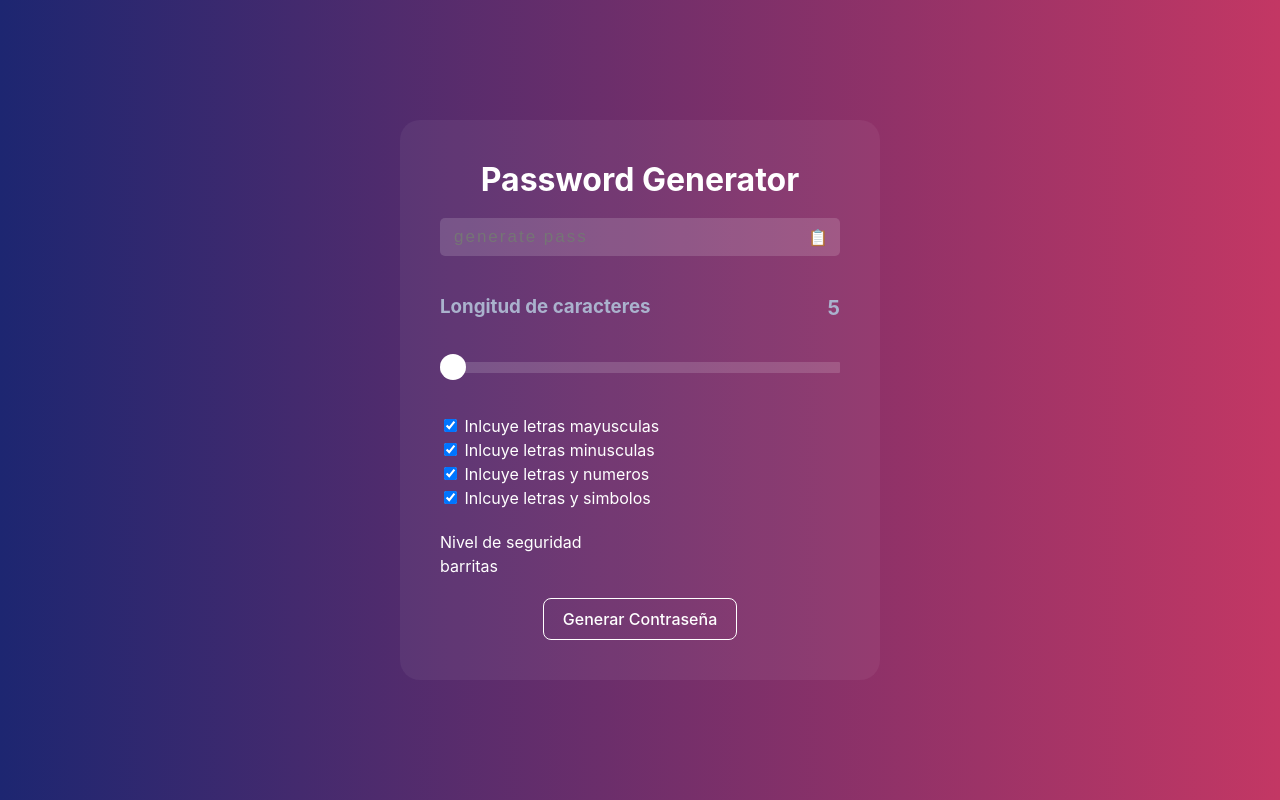
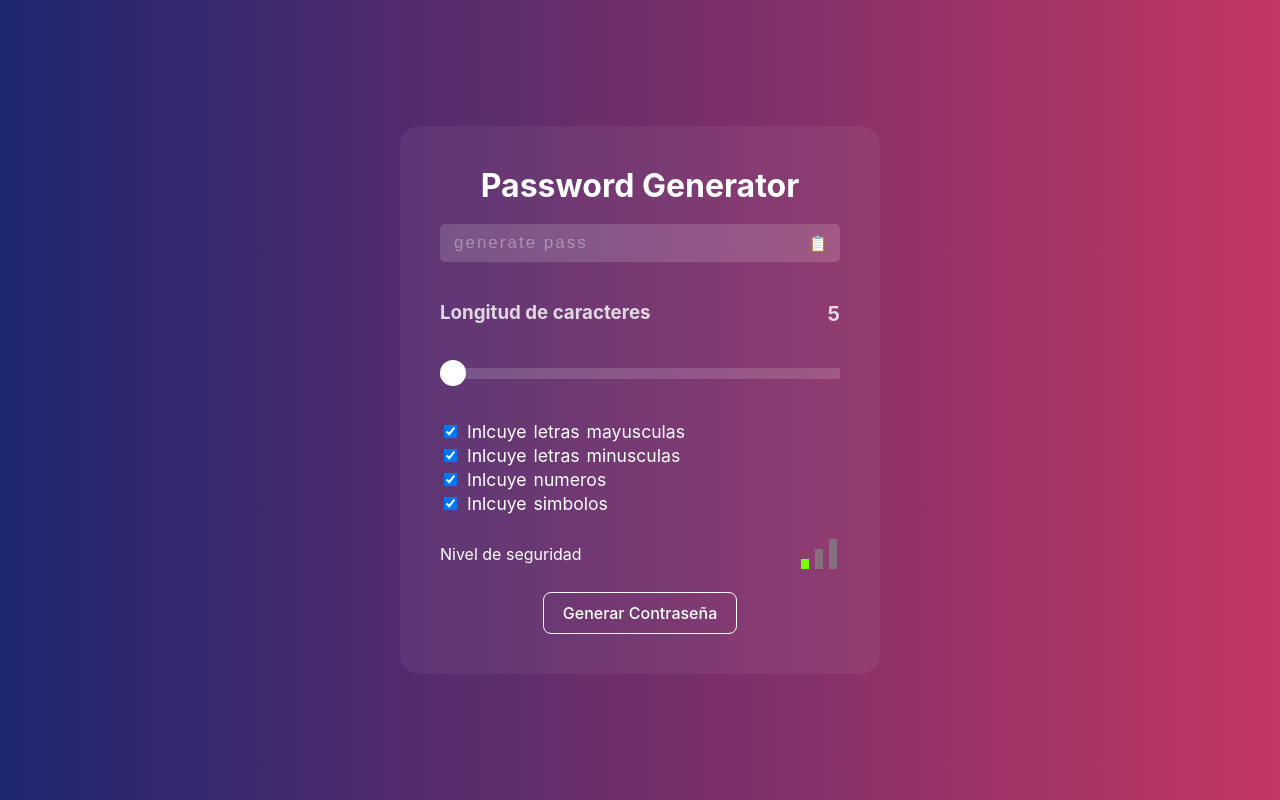
Before and after one commit to adanuriplata/passwordGenerator, a React (Vite) app: page / in a window 1280 px wide. Built offline with nearby package versions, Linux system fonts and the light colour scheme.

Commit message:
Feat: Added level security component

```diff
--- a/src/App.tsx
+++ b/src/App.tsx
@@ -1,4 +1,4 @@
-import { ChangeEvent, useState } from "react";
+import { ChangeEvent, useEffect, useState } from "react";
 import "./App.css";
 import { GeneratePassword } from "./GeneratePassword";
 import { Password } from "./types/password";
@@ -13,6 +13,15 @@ import { defaultOptions } from "./DefaultOptions";
 
 function App() {
   const [optionsPass, setOptionsPass] = useState<Password>(defaultOptions);
+  const [isBlockButton, setIsBlockButton] = useState(false)
+
+  useEffect( () => {
+    if(!optionsPass.lowerCaseOption && !optionsPass.upperCaseOption && !optionsPass.symbolsOption && !optionsPass.numbersOption){
+      setIsBlockButton(true)
+    }else {
+      setIsBlockButton(false)
+    }
+  }, [optionsPass])
 
   const handleOptionChangeUpperCase = (e: ChangeEvent<HTMLInputElement>) => {
     setOptionsPass((optionsPass) => {
@@ -75,9 +84,9 @@ function App() {
           handleOptionChangeUpperSymbols={handleOptionChangeUpperSymbols}
         />
 
-        <SecurityLevel />
+        <SecurityLevel password={optionsPass}/>
 
-        <GeneratePassButton handleGeneratePass={handleGeneratePass} />
+        <GeneratePassButton handleGeneratePass={handleGeneratePass} blockButton={isBlockButton} />
       </div>
     </div>
   );
--- a/src/components/CheckboxOptions.tsx
+++ b/src/components/CheckboxOptions.tsx
@@ -18,15 +18,16 @@ export const CheckboxOptions: FC<CheckboxOptionsProps> = ({
 }) => {
   return (
     <div className="container__options">
-      <label htmlFor="">
+      <label>
         <input
+          name="upperCase"
           checked={password.upperCaseOption}
           type="checkbox"
           onChange={(e) => handleOptionChangeUpperCase(e)}
         />
         <span> Inlcuye letras mayusculas </span>
       </label>
-      <label htmlFor="">
+      <label>
         <input
           checked={password.lowerCaseOption}
           type="checkbox"
@@ -34,21 +35,21 @@ export const CheckboxOptions: FC<CheckboxOptionsProps> = ({
         />
         <span> Inlcuye letras minusculas </span>
       </label>
-      <label htmlFor="">
+      <label>
         <input
           checked={password.numbersOption}
           type="checkbox"
           onChange={(e) => handleOptionChangeNumbers(e)}
         />
-        <span> Inlcuye letras y numeros </span>
+        <span> Inlcuye numeros </span>
       </label>
-      <label htmlFor="">
+      <label>
         <input
           checked={password.symbolsOption}
           type="checkbox"
           onChange={(e) => handleOptionChangeUpperSymbols(e)}
         />
-        <span> Inlcuye letras y simbolos </span>
+        <span> Inlcuye simbolos </span>
       </label>
     </div>
   );
--- a/src/components/GeneratePassButton.tsx
+++ b/src/components/GeneratePassButton.tsx
@@ -2,15 +2,17 @@ import { FC } from "react";
 
 interface GeneratePassButonProps {
   handleGeneratePass: () => void;
+  blockButton: boolean
 }
 
 export const GeneratePassButton: FC<GeneratePassButonProps> = ({
   handleGeneratePass,
+  blockButton
 }) => {
   return (
     <div className="container__button">
       <div>
-        <button onClick={() => handleGeneratePass()}>Generar Contraseña</button>
+        <button className={blockButton ? 'blockButton' : ''} disabled={blockButton} onClick={() => handleGeneratePass()}>Generar Contraseña</button>
       </div>
     </div>
   );
--- a/src/components/SecurityLevel.tsx
+++ b/src/components/SecurityLevel.tsx
@@ -1,11 +1,96 @@
-import React from "react";
+import { FC, useEffect, useState } from "react";
+import { Password } from "../types/password";
 
-export const SecurityLevel = () => {
+interface SecurityLevelProps {
+  password: Password;
+}
+
+export const SecurityLevel:FC<SecurityLevelProps> = ({password}) => {
+
+  const [securityLevel, setSecurityLevel] = useState({
+    level1: false,
+    level2: false,
+    level3: false,
+  })
+
+  useEffect( () => {
+    //Zero security
+    if(!password.lowerCaseOption && !password.upperCaseOption && !password.symbolsOption && !password.numbersOption){
+      setSecurityLevel({level1: false, level2: false, level3: false})
+      return
+    }
+    //3 security
+    if(password.lenghtOption > 10 && password.lowerCaseOption && password.upperCaseOption && password.symbolsOption && password.numbersOption) {
+      setSecurityLevel({level1: true, level2: true, level3: true})
+      return
+    }
+    //2 security
+    if(
+      ((password.lenghtOption > 7) && (!password.upperCaseOption || !password.numbersOption || !password.symbolsOption || !password.lowerCaseOption))
+      ||
+      ((password.lenghtOption > 7 && password.lenghtOption < 11) && (password.upperCaseOption && password.numbersOption && password.symbolsOption && password.lowerCaseOption))
+      )
+      {
+      setSecurityLevel({level1: true, level2: true, level3: false})
+      return
+    }
+    //1 security
+    if(
+      ((password.lenghtOption < 8) && (password.upperCaseOption && password.numbersOption && password.symbolsOption && password.lowerCaseOption))
+      ||
+      ((password.lenghtOption < 8) && (password.upperCaseOption && password.numbersOption && password.symbolsOption && !password.lowerCaseOption))
+      )
+      {
+      setSecurityLevel({level1: true, level2: false, level3: false})
+      return
+    }
+
+
+
+
+    // //1 security
+    // if(
+    //   (password.lenghtOption < 8)
+    //   ||
+    //   ((password.lenghtOption < 8) && (password.upperCaseOption && password.numbersOption && password.symbolsOption && password.lowerCaseOption))
+    //   ||
+    //   ((password.lenghtOption < 8) && (password.upperCaseOption && password.numbersOption && password.symbolsOption && !password.lowerCaseOption))
+    //   ||
+    //   ((password.lenghtOption < 8) && (password.upperCaseOption && password.numbersOption && !password.symbolsOption && password.lowerCaseOption))
+    //   ) {
+    //   setSecurityLevel({level1: true, level2: false, level3: false})
+    //   return
+    // }
+    // //2 security
+    // if(
+    //   ((password.lenghtOption > 7 && password.lenghtOption < 11) && (password.upperCaseOption && password.numbersOption && password.symbolsOption && password.lowerCaseOption))
+    //   )
+    //   {
+    //   setSecurityLevel({level1: true, level2: true, level3: false})
+    //   return
+    // }
+
+    // if(
+    //   ((password.lenghtOption > 7) && (!password.lowerCaseOption || !password.upperCaseOption || !password.numbersOption || !password.symbolsOption))
+    //   )
+    //   {
+    //   setSecurityLevel({level1: true, level2: true, level3: false})
+    //   return
+    // }
+
+  }, [password])
+
+
+
   return (
     <div className="container__levelSecurity">
       <div>
         <div>Nivel de seguridad</div>
-        <div>barritas</div>
+        <div className="levelBarContianer">
+          <div className={`${ securityLevel.level1 ? 'levelBarCheck' : ''} levelBar levelBar1 full`}></div>
+          <div className={`${ securityLevel.level2 ? 'levelBarCheck' : ''} levelBar levelBar2 full`}></div>
+          <div className={`${ securityLevel.level3 ? 'levelBarCheck' : ''} levelBar levelBar3 full`}></div>
+        </div>
       </div>
     </div>
   );
--- a/src/index.css
+++ b/src/index.css
@@ -50,6 +50,18 @@ button:focus-visible {
   outline: none;
 }
 
+button.blockButton{
+  opacity: .4;
+  cursor: not-allowed
+  /* style={{ opacity: blockButton ? .4 : 1, cursor: blockButton ? 'not-allowed' : 'pointer' }} */
+}
+
+button.blockButton:hover {
+  border-color: white;
+  box-shadow: none;
+  color: inherit;
+}
+
 .mainContainer {
   /* background-image: linear-gradient(-234deg, #6ae472 0%, #4bc253 100%); */
   /* box-shadow: 0 0 51px rgb(75 194 83 / 74%); */
@@ -73,12 +85,16 @@ h1 {
 .container__options {
   display: flex;
   flex-wrap: wrap;
+  font-size: 1.1em;
+  word-spacing: 2px;
 }
 
 .container__options label {
   width: 100%;
   text-align: left;
+  cursor: pointer;
 }
+
 
 .container__button {
   text-align: center;
@@ -133,7 +149,7 @@ h1 {
   display: flex;
   flex-wrap: wrap;
   justify-content: space-between;
-  color: #aab2cd;
+  color: rgba(256, 256, 256, 0.8)
 }
 
 .container__lenght-characters div p{
@@ -192,59 +208,41 @@ input[type=range]:focus::-ms-fill-upper {
   background: #74A9D8;
 }
 
-
-
-
-
-<!-- HTML !-->
-<button class="button-64" role="button"><span class="text">Button 64</span></button>
-
-/* CSS */
-.button-64 {
+.container__levelSecurity > div{
+  display: flex;
+  flex-wrap: wrap;
+  justify-content: space-between;
   align-items: center;
-  background-image: linear-gradient(144deg,#AF40FF, #5B42F3 50%,#00DDEB);
-  border: 0;
-  border-radius: 8px;
-  box-shadow: rgba(151, 65, 252, 0.2) 0 15px 30px -5px;
-  box-sizing: border-box;
-  color: #FFFFFF;
-  display: flex;
-  font-family: Phantomsans, sans-serif;
-  font-size: 20px;
-  justify-content: center;
-  line-height: 1em;
-  max-width: 100%;
-  min-width: 140px;
-  padding: 3px;
-  text-decoration: none;
-  user-select: none;
-  -webkit-user-select: none;
-  touch-action: manipulation;
-  white-space: nowrap;
-  cursor: pointer;
 }
 
-.button-64:active,
-.button-64:hover {
-  outline: 0;
+.levelBarContianer {
+  display: flex;
+  flex-direction: row;
+  align-items: flex-end;
 }
 
-.button-64 span {
-  background-color: rgb(5, 6, 45);
-  padding: 16px 24px;
-  border-radius: 6px;
-  width: 100%;
-  height: 100%;
-  transition: 300ms;
+.levelBar {
+  width: 8px;
+  background-color: rgba(128, 128, 128, 0.758);
+  margin: 3px;
 }
 
-.button-64:hover span {
-  background: none;
+.levelBar1 {
+  height: 10px;
 }
 
-@media (min-width: 768px) {
-  .button-64 {
-    font-size: 24px;
-    min-width: 196px;
-  }
+.levelBar2 {
+  height: 20px;
 }
+
+.levelBar3 {
+  height: 30px;
+}
+
+.levelBarCheck {
+  background-color: #76ff03;
+}
+
+::placeholder{
+  color: rgba(255, 255, 255, 0.35)
+}
```
